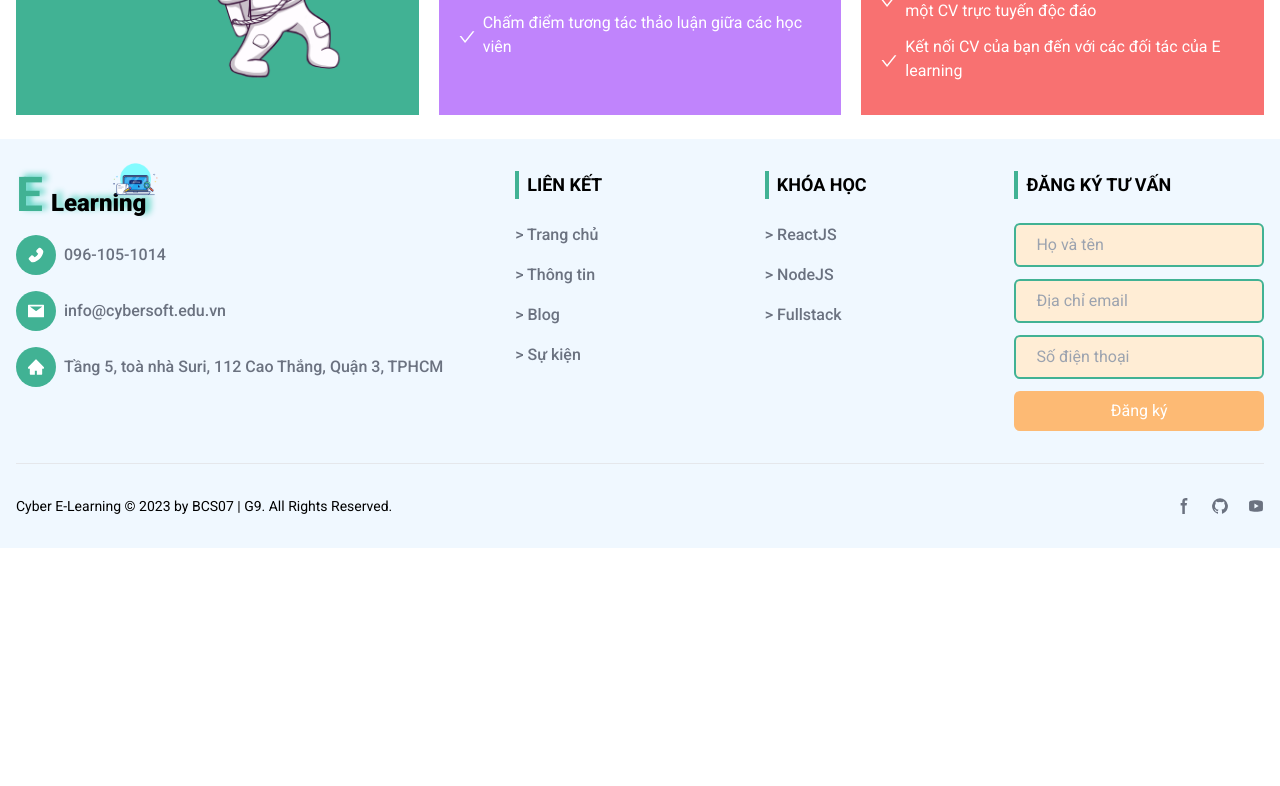
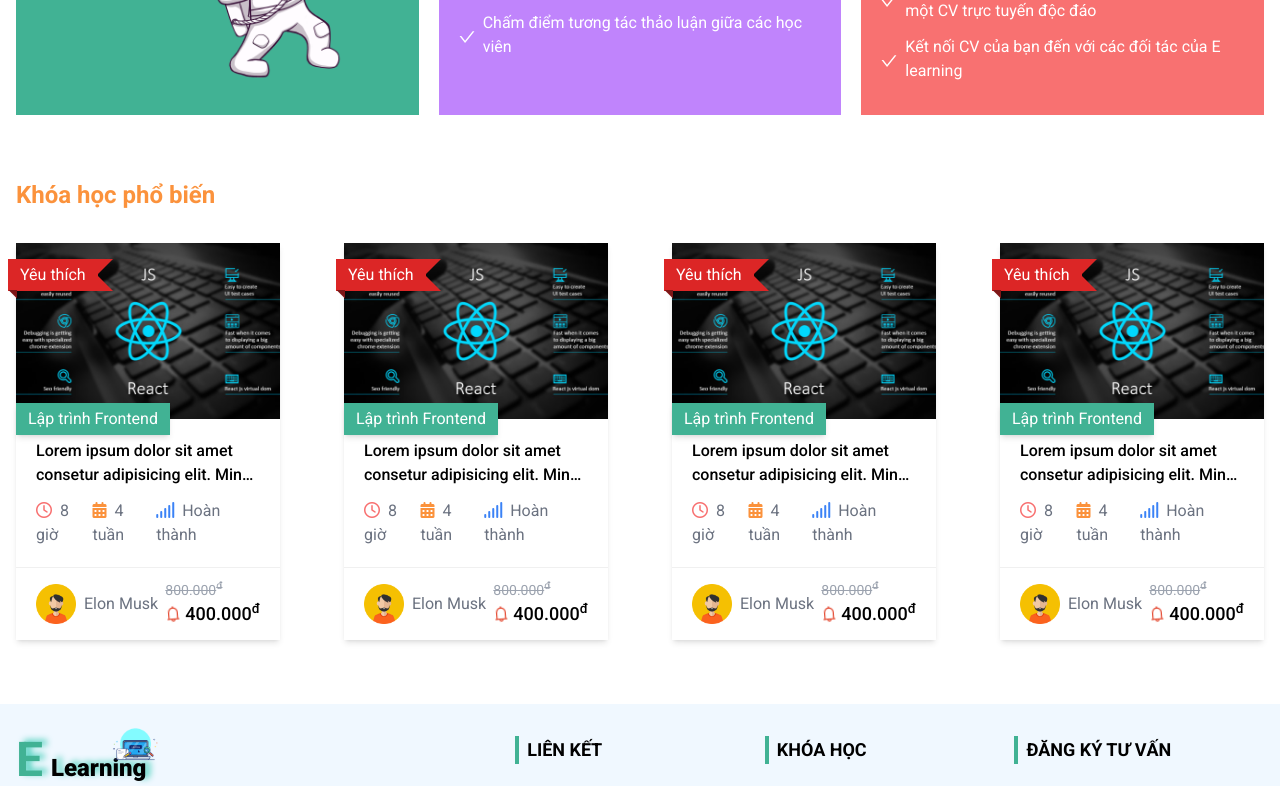
Before and after one commit to hqbao000101/BCS07_FINAL_G9_ELearning, a React (Create React App) app: page / in a window 1280 px wide. Shown: the part 1280-2066 px from the top of the page. Before the commit the page ends 1828 px from the top, so only its background shows below. Built offline with nearby package versions, Linux system fonts and the light colour scheme.

Commit message:
feat: home-course-card

```diff
--- /dev/null
+++ b/src/Components/CourseCard/CourseCard.jsx
@@ -0,0 +1,80 @@
+import React from "react";
+import "./CourseCard.scss";
+import { Divider } from "antd";
+import user from "../../assets/imgs/user_icon.png";
+import ReactSample from "../../assets/imgs/card_react_sample.jpg";
+import { BellOutlined } from "@ant-design/icons";
+import { NavLink } from "react-router-dom";
+
+const CourseCard = () => {
+  return (
+    <div className="duration-300 shadow-md hover:shadow-xl group">
+      <div className="relative">
+        <div className="overflow-hidden">
+          <img
+            src={ReactSample}
+            alt="React Course"
+            className="object-cover w-full aspect-[3/2] group-hover:scale-110 duration-300"
+          />
+        </div>
+        <span
+          id="like__tag"
+          className="absolute top-0 -left-2 px-3 py-1 text-white bg-red-600 translate-y-[50%]"
+        >
+          Yêu thích
+        </span>
+        <span className="absolute bottom-0 left-0 px-3 py-1 text-white bg-main translate-y-[50%] shadow-md">
+          Lập trình Frontend
+        </span>
+      </div>
+      <div className="p-5">
+        <NavLink
+          to="/detail/react"
+          className="font-medium duration-500 line-clamp-2 hover:text-orange-400"
+        >
+          Lorem ipsum dolor sit amet consetur adipisicing elit. Minus accusamus
+          nesciunt error facere perspiciatis quibusdam maiores libero. Sit
+          ipsum, quam repellat sunt neque totam ad incidunt, similique ut ullam
+          laborum?
+        </NavLink>
+        <div className="flex items-center justify-between pt-3 text-gray-500">
+          <div>
+            <i className="text-red-400 fa-regular fa-clock me-2"></i>
+            <span>8 giờ</span>
+          </div>
+          <div>
+            <i className="text-orange-400 fa-solid fa-calendar-days me-2"></i>
+            <span>4 tuần</span>
+          </div>
+          <div>
+            <i className="text-blue-500 fa-solid fa-signal me-2"></i>
+            <span>Hoàn thành</span>
+          </div>
+        </div>
+      </div>
+      <Divider className="m-0" />
+      <div className="flex items-center justify-between px-5 py-3">
+        <div className="flex items-center">
+          <img src={user} alt="User" className="object-cover w-10 me-2" />
+          <span className="text-gray-500">Elon Musk</span>
+        </div>
+        <div>
+          <p className="text-sm text-gray-400 line-through">
+            800.000<sup>đ</sup>
+          </p>
+          <div className="flex items-center">
+            <BellOutlined
+              id="sale-off"
+              className="text-[#e55039] text-md me-1"
+            />
+            <p className="text-lg font-medium">
+              400.000<sup>đ</sup>
+            </p>
+          </div>
+        </div>
+      </div>
+    </div>
+  );
+};
+
+export default CourseCard;
--- /dev/null
+++ b/src/Components/CourseCard/CourseCard.scss
@@ -0,0 +1,23 @@
+#like__tag::before {
+  content: "";
+  border: 6px solid transparent;
+  border-bottom-color: #7e1717;
+  position: absolute;
+  bottom: -5.5px;
+  left: 2.5px;
+  transform: rotate(45deg);
+}
+
+#like__tag::after {
+  content: '';
+  border: 16px solid #dc2626;
+  border-left-color: transparent;
+  border-right-color: transparent;
+  position: absolute;
+  top: 0;
+  right: -15px;
+}
+
+#sale-off {
+  animation: slightSpin 2s linear infinite;
+}
--- a/src/Components/Footer/Footer.jsx
+++ b/src/Components/Footer/Footer.jsx
@@ -8,7 +8,7 @@ const Footer = () => {
   const dispatch = useDispatch();
 
   return (
-    <footer className="bg-[#f0f8ff]">
+    <footer className="bg-[#f0f8ff] mt-6">
       <div className="w-full p-4 py-6 mx-auto max-w-screen-2xl lg:py-8">
         <div className="grid grid-cols-1 gap-10 text-center lg:grid-cols-5 md:grid-cols-2 lg:gap-0 md:text-left">
           <div className="col-span-1 mb-6 lg:col-span-2 md:mb-0">
@@ -33,7 +33,7 @@ const Footer = () => {
                 />
               </span>
             </NavLink>
-            <ul className="font-medium text-gray-500 w-2/3 md:w-full mx-auto">
+            <ul className="w-2/3 mx-auto font-medium text-gray-500 md:w-full">
               <NavLink to="https://cybersoft.edu.vn/" target="_blank">
                 <li className="flex items-center mb-4 cursor-pointer group">
                   <PhoneFilled className="p-3 rounded-full bg-[#41b294] text-white group-hover:-translate-y-1 duration-300 md:inline-block hidden" />
--- a/src/pages/Home/Home.jsx
+++ b/src/pages/Home/Home.jsx
@@ -1,12 +1,24 @@
 import React from "react";
 import Banner from "../../Components/Banner/Banner";
 import Achievement from "../../Components/Achievement/Achievement";
+import CourseCard from "../../Components/CourseCard/CourseCard";
 
 const Home = () => {
   return (
     <div>
       <Banner />
       <Achievement />
+      <div className="px-4 py-10 mx-auto max-w-screen-2xl 2xl:px-0">
+        <h3 className="text-2xl font-bold text-orange-400">
+          Khóa học phổ biến
+        </h3>
+        <div className="grid grid-cols-4 gap-16 mt-8">
+          <CourseCard />
+          <CourseCard />
+          <CourseCard />
+          <CourseCard />
+        </div>
+      </div>
     </div>
   );
 };
```
Also changed, not shown: src/assets/imgs/card_react_sample.jpg (added), src/assets/imgs/user_icon.png (added).
